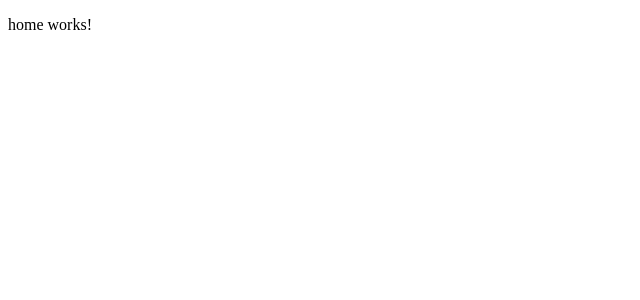
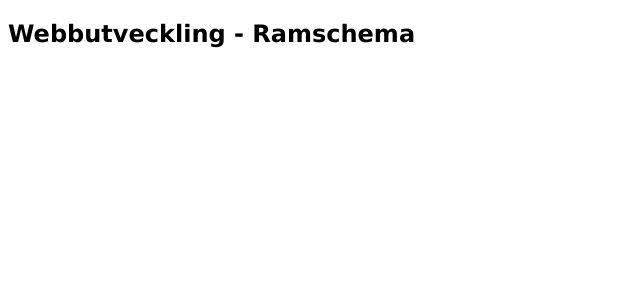
Before and after one commit to filipbergander/Lab4-typescript, an Angular app: page /hem in a window 1280 px wide. Shown: the top 300 px of the page, without its empty margins (0-640 px from the left). Built offline with nearby package versions, Linux system fonts and the light colour scheme.

Commit message:
Skapat 404 notfound-sida. samt genererat komponent för kurs.

```diff
--- a/src/app/pages/home/home.html
+++ b/src/app/pages/home/home.html
@@ -1 +1,3 @@
-<p>home works!</p>
+<section>
+    <h1>Webbutveckling - Ramschema</h1>
+</section>
--- a/src/app/pages/not-found/not-found.html
+++ b/src/app/pages/not-found/not-found.html
@@ -1,3 +1,5 @@
-<h1>Sidan hittades inte</h1>
-<h2>404 - Not Found</h2>
-<p>Du kanske vill navigera till <a href="hem">startsidan</a>?</p>
+<article>
+    <h1>Sidan hittades inte</h1>
+    <h2>404 - Not Found</h2>
+    <p>Du kanske vill navigera till <a href="hem">startsidan</a>?</p>
+</article>
--- a/src/app/pages/not-found/not-found.scss
+++ b/src/app/pages/not-found/not-found.scss
@@ -0,0 +1,5 @@
+article {
+    margin: 0 auto;
+    text-align: center;
+    margin-top: 10vh;
+}
--- a/src/styles.scss
+++ b/src/styles.scss
@@ -1 +1,3 @@
-/* You can add global styles to this file, and also import other style files */
+body {
+    font-family: 'Lucida Sans', 'Lucida Sans Regular', 'Lucida Grande', 'Lucida Sans Unicode', Geneva, Verdana, sans-serif;
+}
```
Also changed, not shown: src/app/pages/course/course.ts (added, +9 -0 lines), src/app/pages/course/course.html (added), src/app/pages/course/course.scss (added), 1 other file (tests, documents, lock files or other folders).
